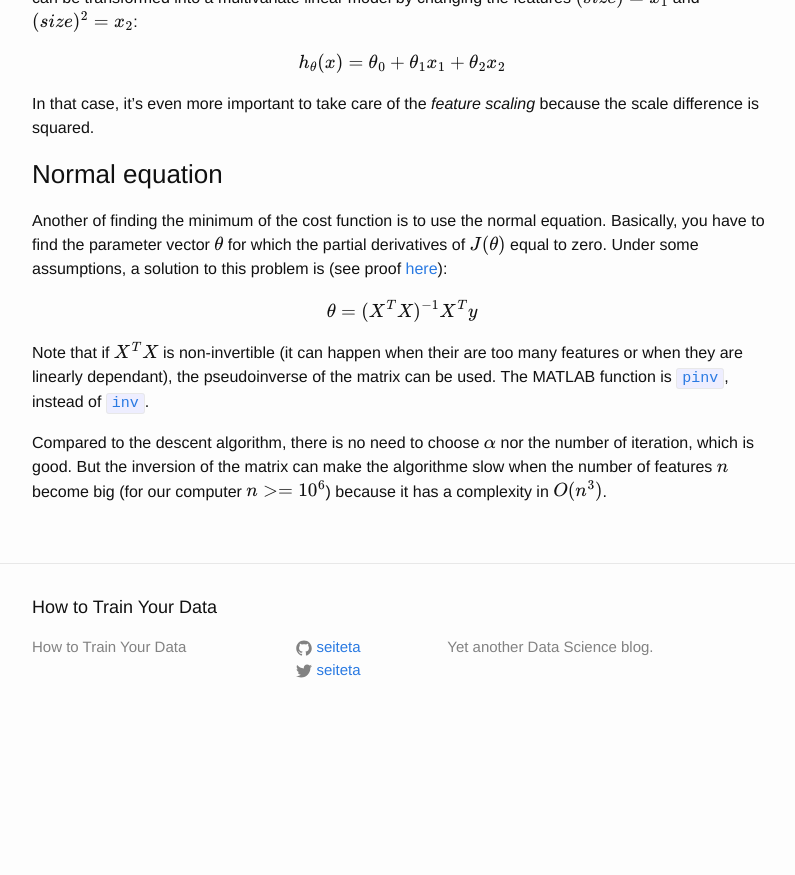
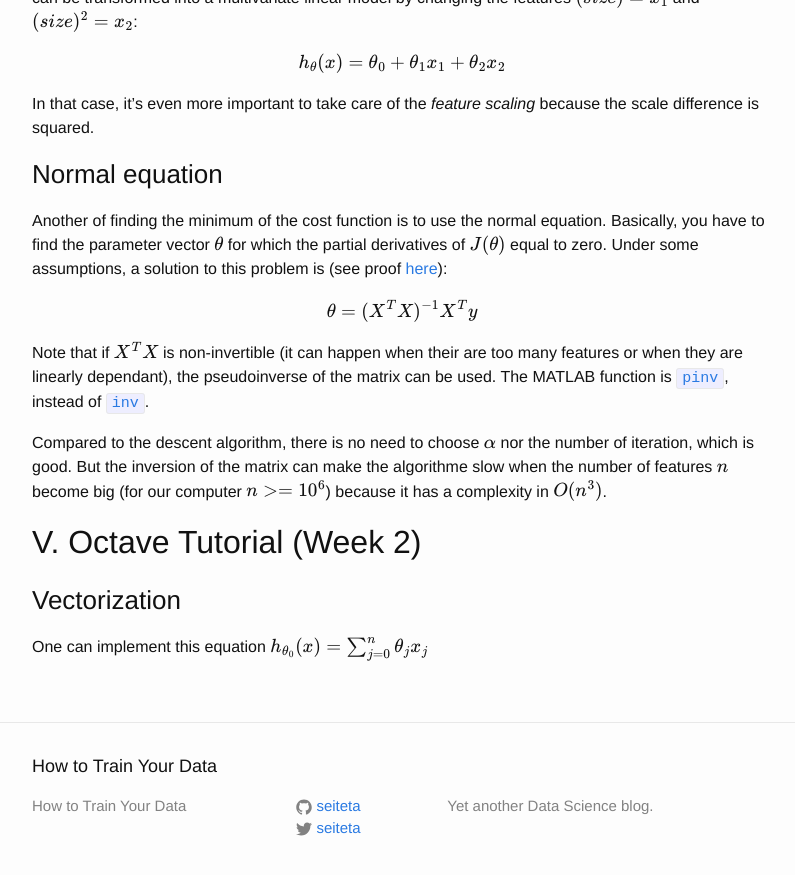
Before and after one commit to seiteta/seiteta.github.io_old, a Jekyll site: the page built from _posts/2014-12-04-machine-learning-notes.md, in a window 1280 px wide and 900 px high, scrolled down 3177 px. Shown: the top 875 px of the window, without its empty margins (238-1033 px from the left). Built offline with Jekyll 4.4.1, drawn with Linux system fonts in a browser that asks for light colours; formulas are drawn with MathJax 3; before the commit the page ends 3918 px from its top, so only the background shows below that.

Commit message:
Update 2014-12-04-machine-learning-notes.md

```diff
--- a/_posts/2014-12-04-machine-learning-notes.md
+++ b/_posts/2014-12-04-machine-learning-notes.md
@@ -118,3 +118,10 @@ $$ \theta=(X^TX)^{-1}X^Ty $$
 Note that if $$ X^TX $$ is non-invertible (it can happen when their are too many features or when they are linearly dependant), the pseudoinverse of the matrix can be used. The MATLAB function is [`pinv`](http://mathworks.com/help/matlab/ref/pinv.html), instead of [`inv`](http://mathworks.com/help/matlab/ref/inv.html).
 
 Compared to the descent algorithm, there is no need to choose $$\alpha$$ nor the number of iteration, which is good. But the inversion of the matrix can make the algorithme slow when the number of features $$n$$ become big (for our computer $$n>=10^6$$) because it has a complexity in $$O(n^3)$$.
+
+## V. Octave Tutorial (Week 2)
+
+### Vectorization
+
+One can implement this equation
+$$h_{\theta_0}(x) = \sum_{j=0}^{n} \theta_j x_j$$
```
